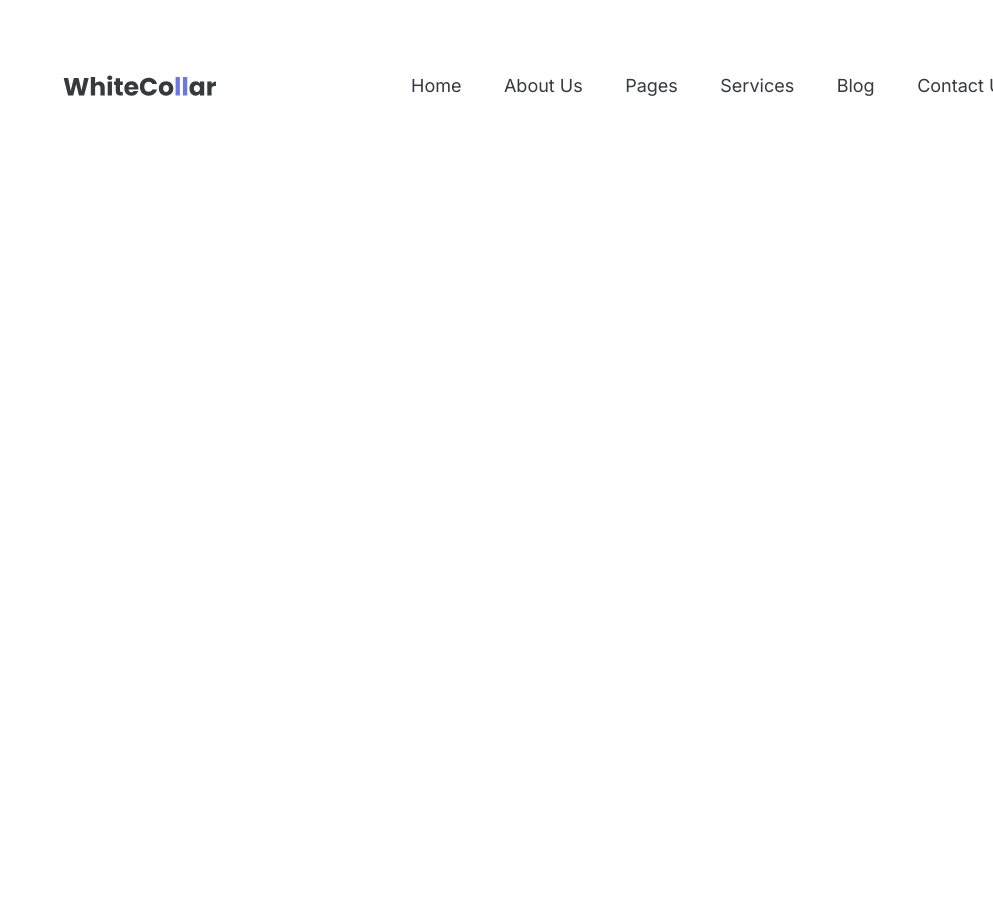
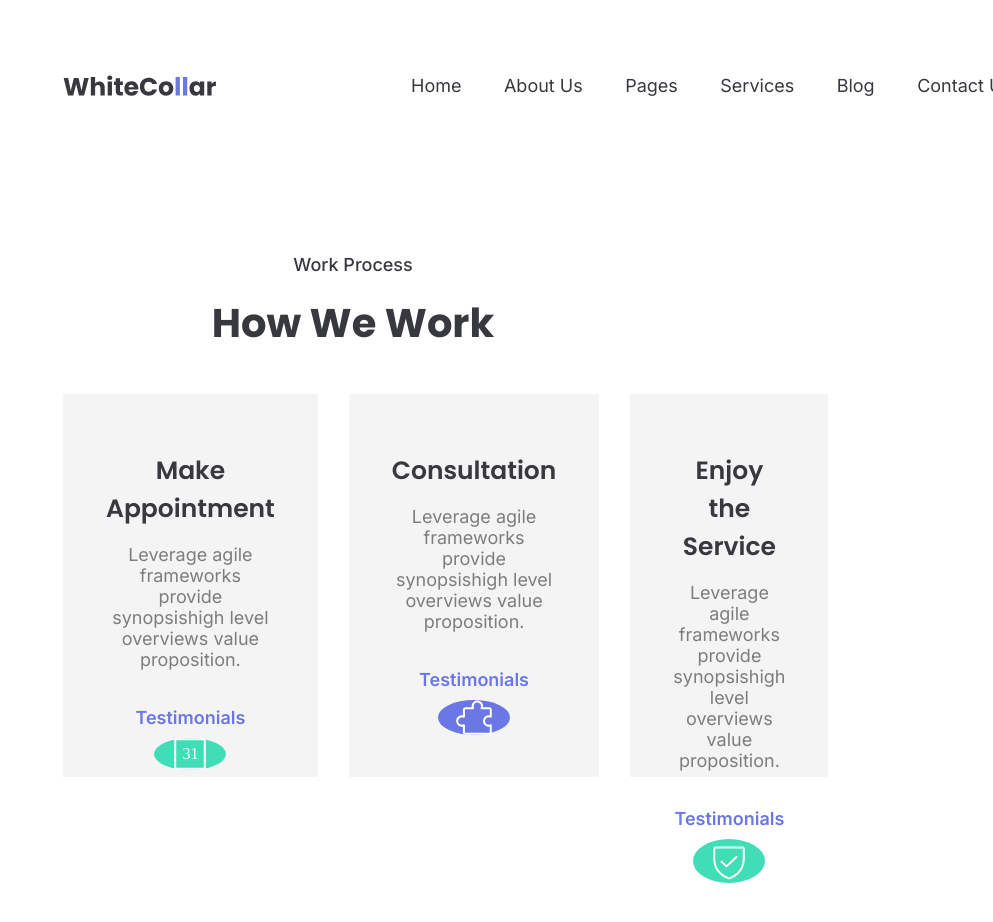
Before and after one commit to NataliaKavtaradze/N7, a plain HTML site: page index.html in a window 1280 px wide. Shown: the top 922 px of the page, without its empty margins (287-1280 px from the left). Before the commit the page ends 800 px from the top, so only its background shows below. Drawn offline with nearby package versions, Linux system fonts and the light colour scheme.

Commit message:
completed  main tag content

```diff
--- a/assets/style.css
+++ b/assets/style.css
@@ -42,6 +42,95 @@ li {
   height: 65px;
   margin-left: 40px;
   background-color: #6B77E5;
-  font-family: ;
+  font-family: Cabin;
+  font-weight: 600;
+  font-size: 18px;
+  color: #FFFFFF;
+  border-style: none;
+}
+
+main {
+  text-align: center;
+}
+
+.work-process h4 {
+  font-family: Inter;
+  font-weight: 500;
+  font-size: 18px;
+  color: #37393F;
+  margin-bottom: 18px;
+}
+
+.work-process h1 {
+  font-family: Poppins;
+  font-weight: 700;
+  font-size: 40px;
+  color: #37393F;
+}
+
+.conteiner {
+  display: flex;
+  column-gap: 31px;
+  margin: 41px 350px 155px 350px;
+}
+
+.box {
+  display: flex;
+  flex-direction: column;
+  align-items: center;
+  width: 386px;
+  height: 383px;
+  padding: 58px 43px;
+  background-color: #F4F4F4;
+}
+
+h3 {
+  font-family: Poppins;
+  font-weight: 600;
+  font-size: 25px;
+  color: #37393F;
+  margin-bottom: 16px;
+}
+
+p {
+  font-family: Inter;
+  font-weight: 400;
+  font-size: 18px;
+  color: #7d7d7d;
+  margin-bottom: 37px;
+}
+
+h5 {
+  font-family: Inter;
+  font-weight: 600;
+  font-size: 18px;
+  color: #6B77E5;
+  margin-bottom: 10px;
+}
+
+.circle {
+  display: flex;
+  justify-content: center;
+  align-items: center;
+  text-align: center;
+  width: 72px;
+  height: 72px;
+  background-color: #40DDB6;
+  border-radius: 50%;
+}
+
+.date {
+  position: absolute;
   color: #FFFFFF;
 }
+
+.blue {
+  display: flex;
+  justify-content: center;
+  align-items: center;
+  text-align: center;
+  width: 72px;
+  height: 72px;
+  border-radius: 50%;
+  background-color: #6B77E5;
+}
--- a/index.html
+++ b/index.html
@@ -22,7 +22,49 @@
         <button class="consulting"><a href="#"></a>Get Consulting</button>
       </nav>
     </header>
-    <main></main>
+    <main>
+      <div class="work-process">
+        <h4>Work Process</h4>
+        <h1>How We Work</h1>
+      </div>
+      <div class="conteiner">
+        <div class="box">
+          <h3>Make Appointment</h3>
+          <p>
+            Leverage agile frameworks provide synopsishigh level overviews value
+            proposition.
+          </p>
+          <h5>Testimonials</h5>
+          <div class="circle">
+            <img src="./images/calendar.svg" alt="calendar" />
+            <span class="date">31</span>
+          </div>
+        </div>
+
+        <div class="box">
+          <h3>Consultation</h3>
+          <p>
+            Leverage agile frameworks provide synopsishigh level overviews value
+            proposition.
+          </p>
+          <h5>Testimonials</h5>
+          <div class="blue">
+            <img src="./images/Vector2.svg" alt="logo" />
+          </div>
+        </div>
+        <div class="box">
+          <h3>Enjoy the Service</h3>
+          <p>
+            Leverage agile frameworks provide synopsishigh level overviews value
+            proposition.
+          </p>
+          <h5>Testimonials</h5>
+          <div class="circle">
+            <img src="./images/Icon.svg" alt="icon" />
+          </div>
+        </div>
+      </div>
+    </main>
     <footer></footer>
   </body>
 </html>
```
Also changed, not shown: images/Icon.svg (added), images/Vector2.svg (added), images/calendar.svg (added).
